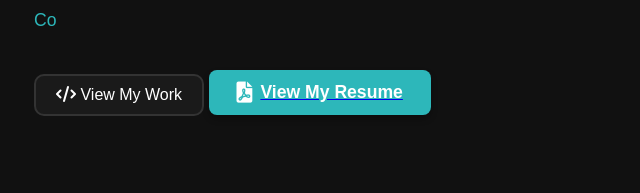
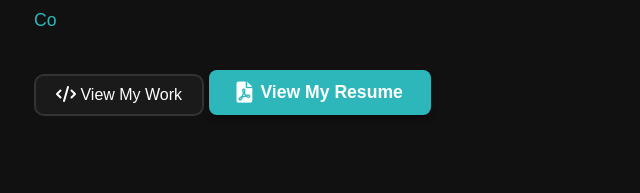
Before and after one commit to HA11723/portfolio, a website: page public/index.html in a window 1280 px wide. Shown: the part 569-762 px from the top of the page, 221-861 px from the left. Drawn offline with Linux system fonts and the light colour scheme.

Commit message:
Update style.css

```diff
--- a/public/style.css
+++ b/public/style.css
@@ -1412,7 +1412,11 @@ footer {
         text-align: left;
     }
 }
-
+/* Resume Button Styles */
+.resume-btn,
+.resume-btn button {
+  text-decoration: none;
+}
 /* Resume Button Styles */
 .resume-btn button {
   background: var(--accent-primary);
```
